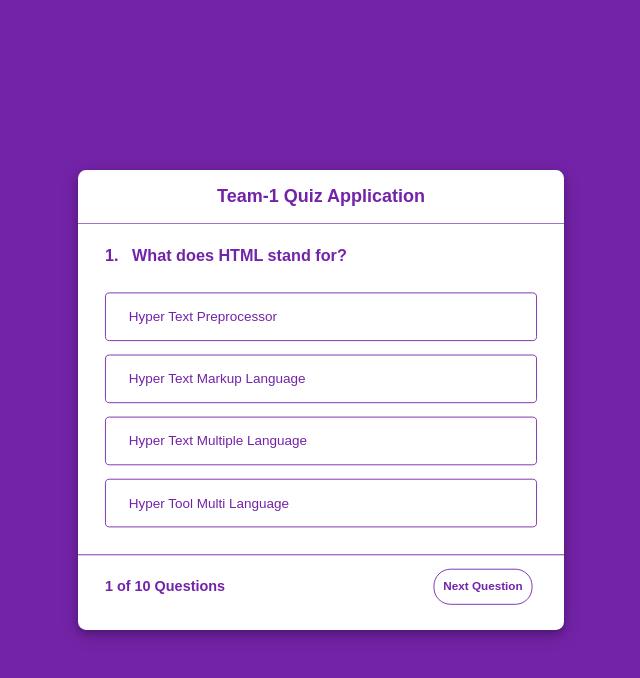
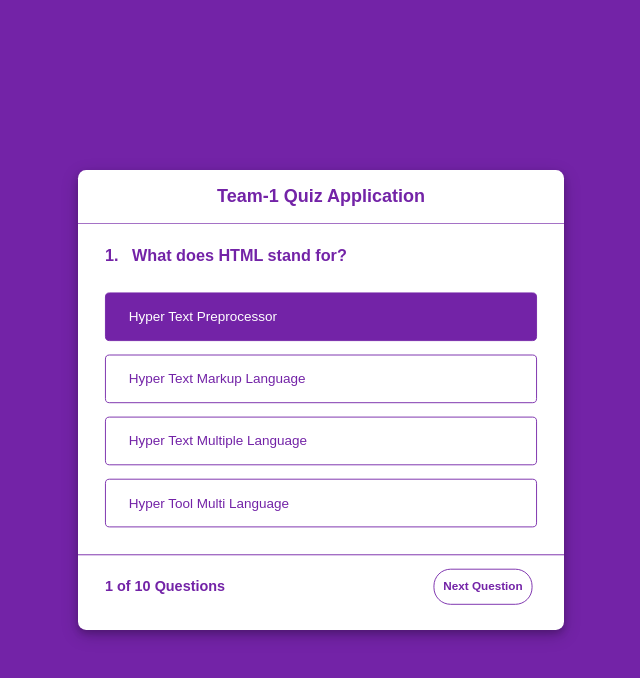
Before and after one commit to IbkOyewo/Quiz-App, a plain HTML site: page question.html in a window 1280 px wide. Both pictures are taken after a click on the element "Hyper Text Preprocessor". Shown: the whole page, without its empty margins (319-959 px from the left). Drawn offline with Linux system fonts and the light colour scheme.

Commit message:
Js started

```diff
--- a/question.css
+++ b/question.css
@@ -47,6 +47,7 @@ body {
   font-size: 20px;
   font-weight: 600;
 }
+
 
 .container_title {
   justify-content: center;
@@ -135,3 +136,8 @@ body {
   color: rgb(255, 255, 255);
   background: #7323a7;
 }
+
+.clicked-options{
+  background: #7323a7;
+  color: white;
+}
--- a/question.html
+++ b/question.html
@@ -1,10 +1,10 @@
 <!DOCTYPE html>
 <html lang="en">
   <head>
-    <meta charset="UTF-8">
-    <meta http-equiv="X-UA-Compatible" content="IE=edge">
-    <meta name="viewport" content="width=device-width, initial-scale=1.0">
-    <link rel="stylesheet" href="./question.css">
+    <meta charset="UTF-8" />
+    <meta http-equiv="X-UA-Compatible" content="IE=edge" />
+    <meta name="viewport" content="width=device-width, initial-scale=1.0" />
+    <link rel="stylesheet" href="./question.css" />
     <title>Question part</title>
   </head>
   <body>
@@ -14,28 +14,29 @@
       </div>
 
       <div class="question_text">
-                <span>1.  &nbsp What does HTML stand for? </span>
+        <span>1. &nbsp What does HTML stand for? </span>
       </div>
 
       <div class="option_list">
-                <div class="option_li"><span class="list">&nbsp Hyper Text Preprocessor</span></div>
-                <div class="option_li"><span class="list">&nbsp Hyper Text Markup Language</span></div>
-                <div class="option_li"><span class="list">&nbsp Hyper Text Multiple Language</span></div>
-                <div class="option_li"><span class="list">&nbsp Hyper Tool Multi Language</span></div>
+        <div class="option_li">
+          <span class="list">&nbsp Hyper Text Preprocessor</span>
+        </div>
+        <div class="option_li">
+          <span class="list">&nbsp Hyper Text Markup Language</span>
+        </div>
+        <div class="option_li">
+          <span class="list">&nbsp Hyper Text Multiple Language</span>
+        </div>
+        <div class="option_li">
+          <span class="list">&nbsp Hyper Tool Multi Language</span>
+        </div>
       </div>
 
-
-
-
-            <footer>
-
       <div class="footer">
-                    <div class="total_que">
-                        1 of 10 Questions
-                    </div>
+        <div class="total_que"><span class="done-ques">1</span> of 10 Questions</div>
         <button class="next_btn">Next Question</button>
       </div>
-            </footer>
     </div>
+    <script src="/script.js"></script>
   </body>
 </html>
--- /dev/null
+++ b/script.js
@@ -0,0 +1,18 @@
+// Target all necessary elements
+// Add eventlisteners to buttons
+// Update unaswered questions
+// Add event Listeners to the options
+
+const optionsList = document.querySelector('.option_list');
+const options = document.querySelectorAll('.option_li');
+const nextBtn = document.querySelector('.next_btn');
+const answeredQues = document.querySelector('.done-ques');
+
+options.forEach(option => {
+    option.addEventListener('click', () =>{
+        console.log('works')
+        option.classList.add('clicked-options')
+        console.log(options.target.value)
+
+    })
+});
```
Lines whose indentation alone changed are shown as unchanged.
